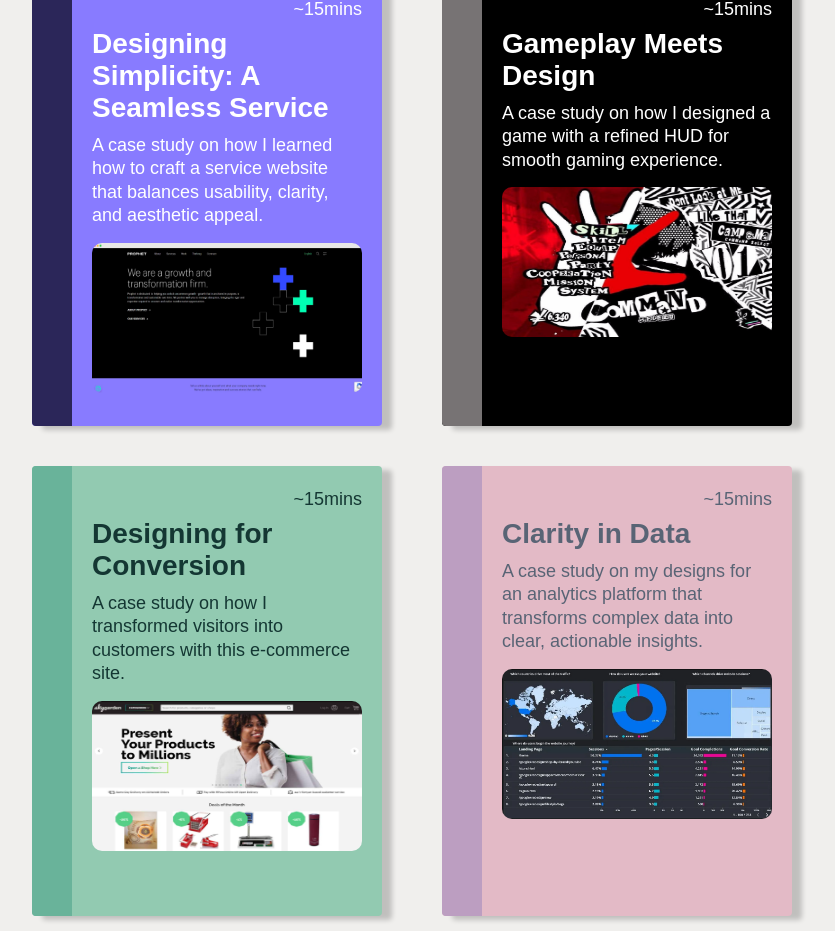
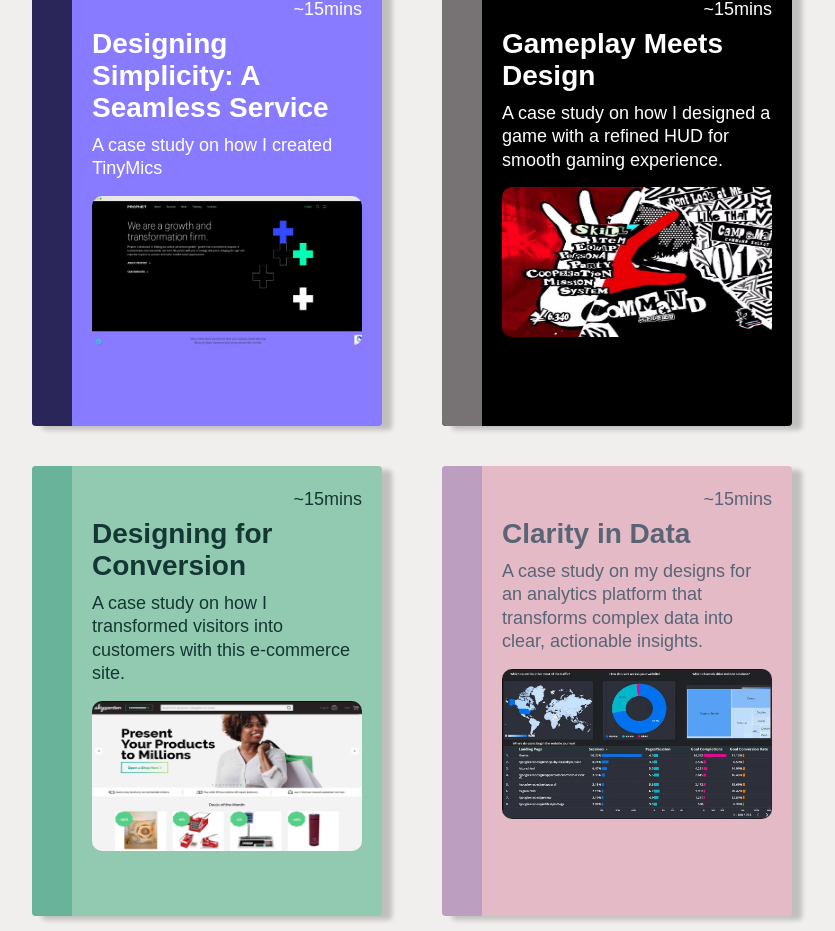
Before and after one commit to Leung-Arvin/seg_3125_assignment_1_portfolio, a React (Vite) app: page / in a window 1280 px wide. Shown: the part 1214-2145 px from the top of the page, without its empty margins (218-1053 px from the left). Built offline with nearby package versions, Linux system fonts and the light colour scheme.

Commit message:
added link to tinymics

```diff
--- a/src/App.jsx
+++ b/src/App.jsx
@@ -67,11 +67,11 @@ function App() {
               curious, click on whichever piques your interests.
             </p>
             <div class="grid grid-cols-2 gap-10">
-              <Link to="/case1">
+              <Link to="https://tinymicss.netlify.app/">
                 <CaseStudy
                   read_time="15"
                   title="Designing Simplicity: A Seamless Service"
-                  description="A case study on how I learned how to craft a service website that balances usability, clarity, and aesthetic appeal."
+                  description="A case study on how I created TinyMics"
                   image="service_website_case.png"
                   spineColor="#2B2659"
                   contentColor="#887BFF"
```
